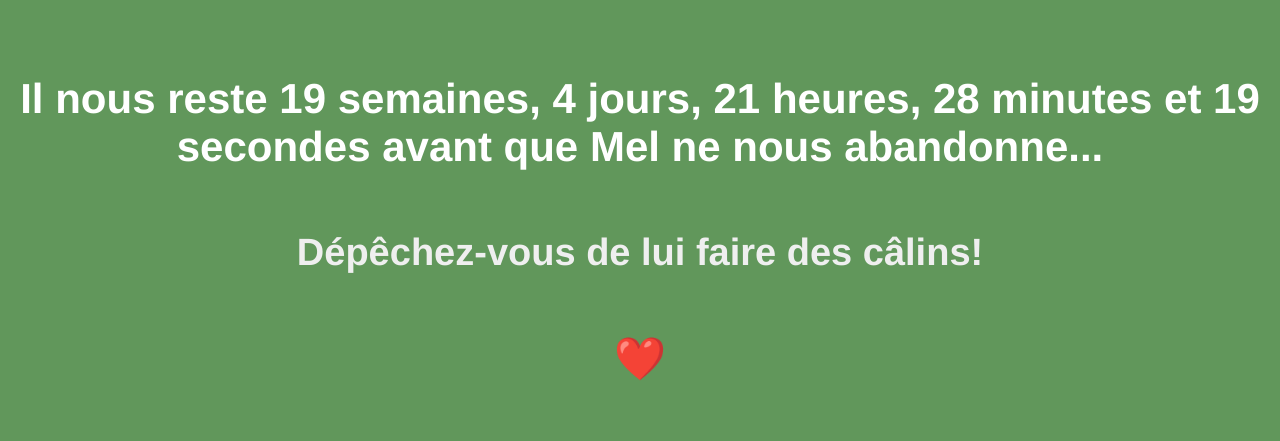
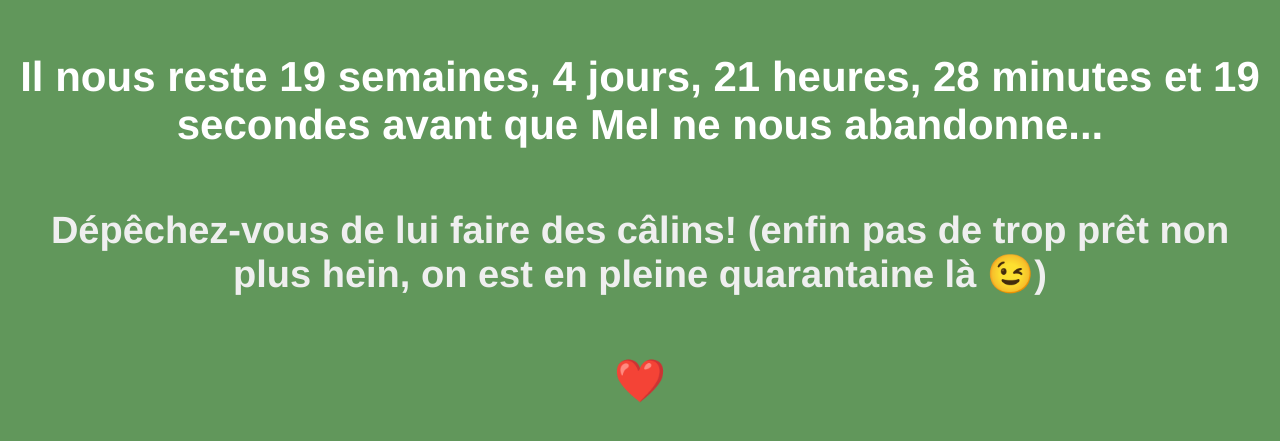
Before and after one commit to benoitzohar/combien-de-temps-avant-que-mel-ne-nous-abandonne, a React (Create React App) app: page / in a window 1280 px wide. Shown: the part 191-632 px from the top of the page. Built offline with nearby package versions, Linux system fonts and the light colour scheme.

Commit message:
add covid message

```diff
--- a/src/App.js
+++ b/src/App.js
@@ -45,7 +45,7 @@ function App() {
   return (
     <div className="App" style={{ backgroundColor: COLORS[colorKey] }}>
       <h1>Il nous reste {time} avant que Mel ne nous abandonne...</h1>
-      <h2>Dépêchez-vous de lui faire des câlins!</h2>
+      <h2>Dépêchez-vous de lui faire des câlins! (enfin pas de trop prêt non plus hein, on est en pleine quarantaine là 😉)</h2>
       <h1>❤️</h1>
     </div>
   );
```
